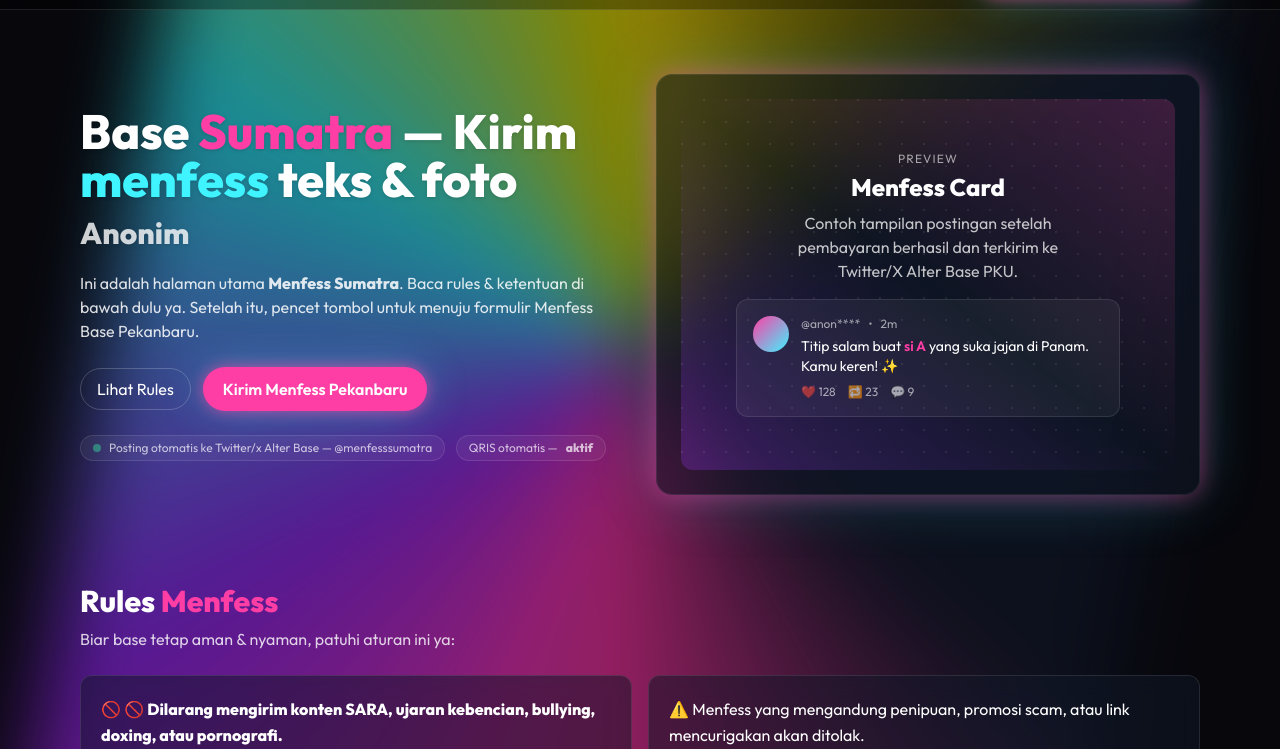
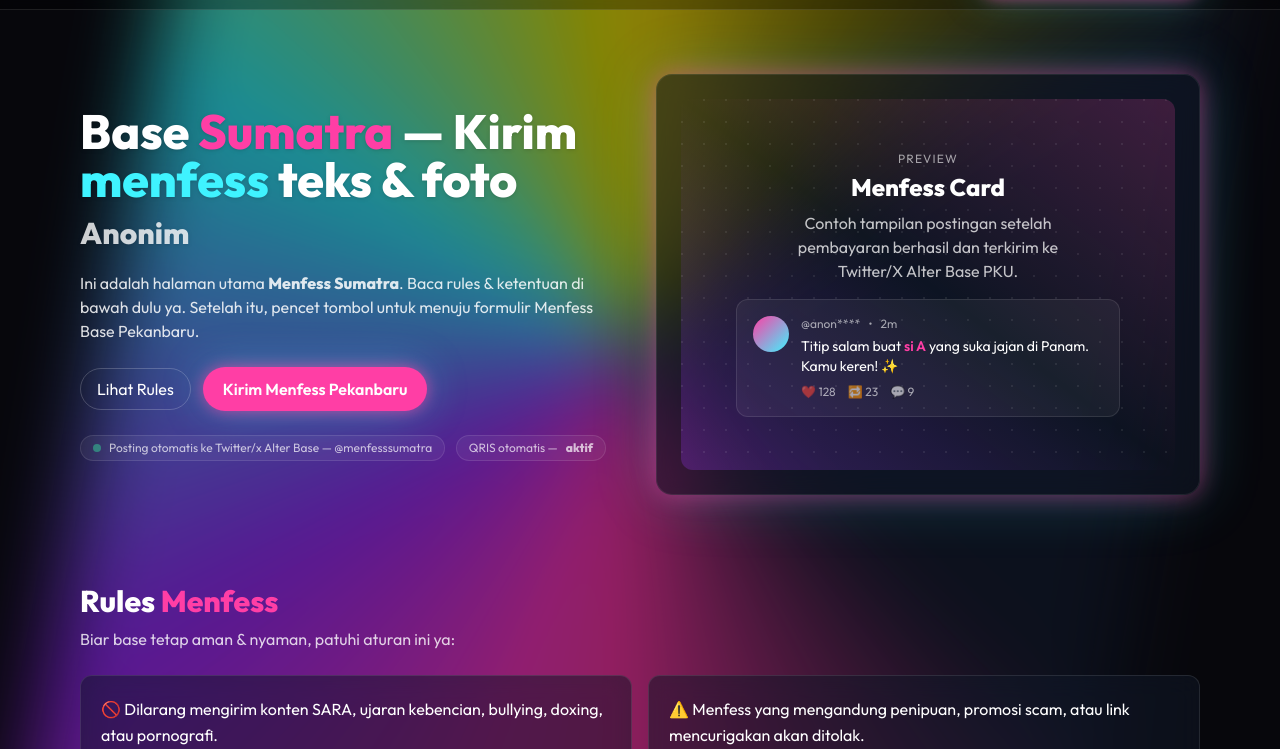
Before and after one commit to ilhamnovriza1998/menfess-sumatra, a website: page public/index.html in a window 1280 px wide. Shown: the part 51-800 px from the top of the page. Drawn offline with nearby package versions, Linux system fonts and the light colour scheme.

Commit message:
TUWEMPIK

```diff
--- a/public/index.html
+++ b/public/index.html
@@ -152,7 +152,7 @@
       <div class="mt-6 grid md:grid-cols-2 gap-4">
         <div class="glass rounded-xl p-5 border border-white/10">
           <ul class="space-y-3 leading-relaxed">
-            <li>🚫 <strong>🚫 Dilarang mengirim konten SARA, ujaran kebencian, bullying, doxing, atau pornografi.</strong></li>
+            <li>🚫 Dilarang mengirim konten SARA, ujaran kebencian, bullying, doxing, atau pornografi.</li>
             <li>🔒 Jangan mencantumkan data pribadi seperti nomor telepon, alamat, akun pribadi, atau identitas lainnya.</li>
             <li>🖼️ Foto wajib aman, sopan, dan layak dipublikasikan (safe for work).</li>
             <li>📝 Gunakan bahasa yang sopan dan tidak memicu konflik atau merugikan pihak lain.</li>
```
